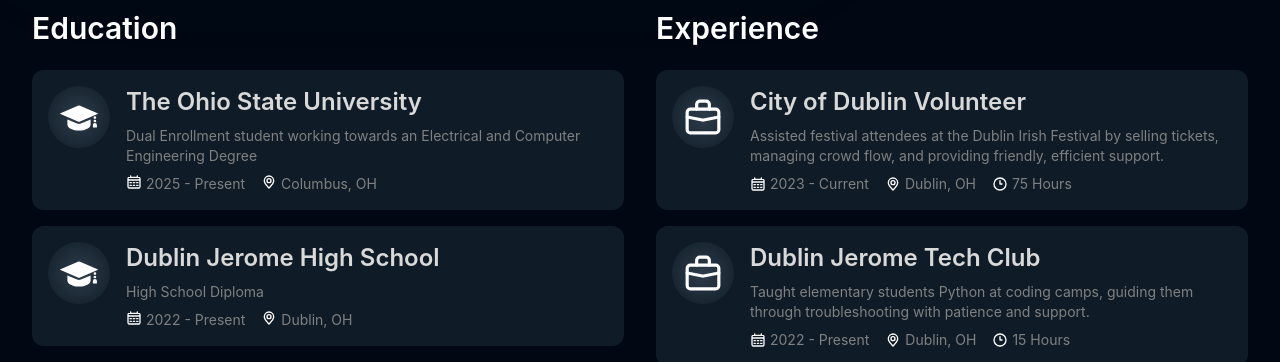
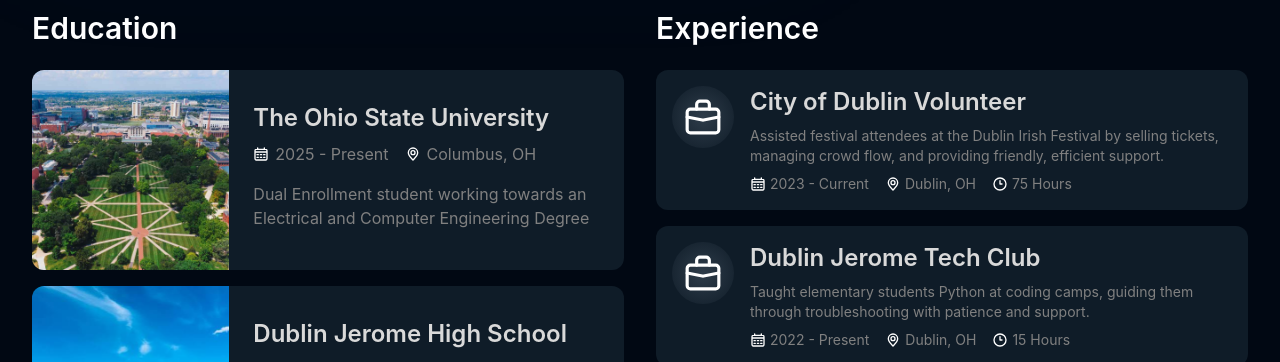
Before and after one commit to AarushMaddula/portfolio, a Next.js app: page / in a window 1280 px wide. Shown: the part 438-800 px from the top of the page. Built offline with nearby package versions, Linux system fonts and the light colour scheme.

Commit message:
Add school image to education card

```diff
--- a/src/app/components/EducationCard.tsx
+++ b/src/app/components/EducationCard.tsx
@@ -3,6 +3,7 @@
   description: string;
   date: string;
   location: string;
+  image_url: string;
 };
 
 export default function EducationCard({
@@ -10,26 +11,27 @@
   date,
   description,
   location,
+  image_url
 }: EducationCardProps) {
   return (
-    <div className="flex items-start gap-4 bg-normal p-4 rounded-xl">
-      <div className="flex-1/6 md:flex-1/12 flex justify-center items-center p-2 relative aspect-square bg-radial from-light rounded-full">
-        <img src={"/icons/grad-cap.svg"} alt="" className="invert" />
+    <div className="flex flex-col md:flex-row bg-normal rounded-xl overflow-hidden">
+      <div className="md:w-1/3 h-60 md:h-auto">
+        <img src={image_url} alt="" className="h-full w-full object-cover "/>
       </div>
 
-      <div className="flex-5/6">
+      <div className="flex-1 py-8 px-6 flex flex-col">
         <h3 className="text-2xl text-neutral font-semibold mb-2">{title}</h3>
-        <p className="text-sm text-muted mb-2">{description}</p>
-        <div className="flex gap-4">
-          <div className="flex gap-1">
+        <div className="flex gap-4 text-md text-muted mb-4">
+          <div className="flex items-center gap-1.5">
             <img src="/icons/calendar.svg" alt="" className="invert h-4" />
-            <p className="text-sm text-muted">{date}</p>
+            <p>{date}</p>
           </div>
-          <div className="flex gap-1">
+          <div className="flex items-center gap-1.5">
             <img src="/icons/pin.svg" alt="" className="invert h-4" />
-            <p className="text-sm text-muted">{location}</p>
+            <p>{location}</p>
           </div>
         </div>
+        <p className="text-md text-muted mb-2">{description}</p>
       </div>
     </div>
   );
--- a/src/data/education.json
+++ b/src/data/education.json
@@ -3,12 +3,14 @@
     "title": "The Ohio State University",
     "description": "Dual Enrollment student working towards an Electrical and Computer Engineering Degree",
     "date": "2025 - Present",
-    "location": "Columbus, OH"
+    "location": "Columbus, OH",
+    "image_url": "/osu.jpg"
   },
   {
     "title": "Dublin Jerome High School",
     "description": "High School Diploma",
-    "date": "2022 - Present",
-    "location": "Dublin, OH"
+    "date": "2022 - 2026",
+    "location": "Dublin, OH",
+    "image_url": "/jerome.jpg"
   }
 ]
```
Also changed, not shown: public/jerome.jpg (added), public/osu.jpg (added).
